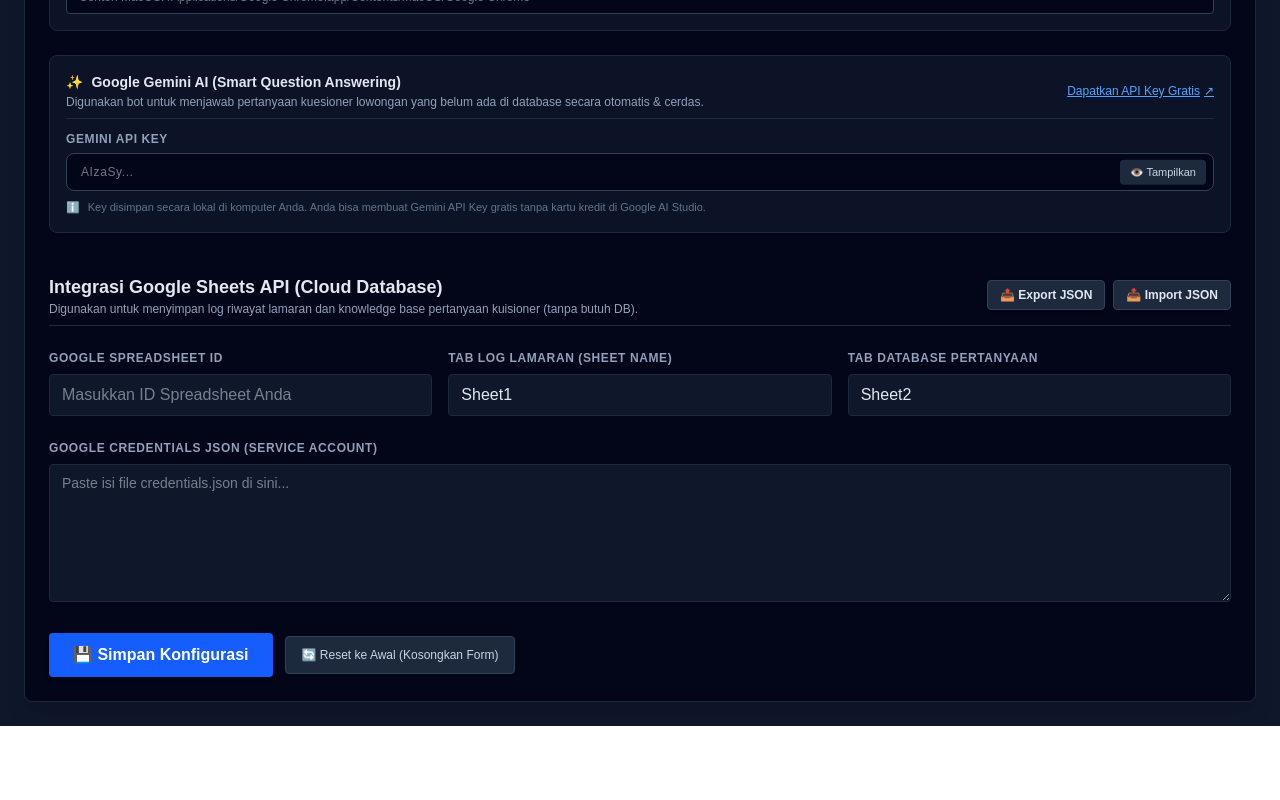
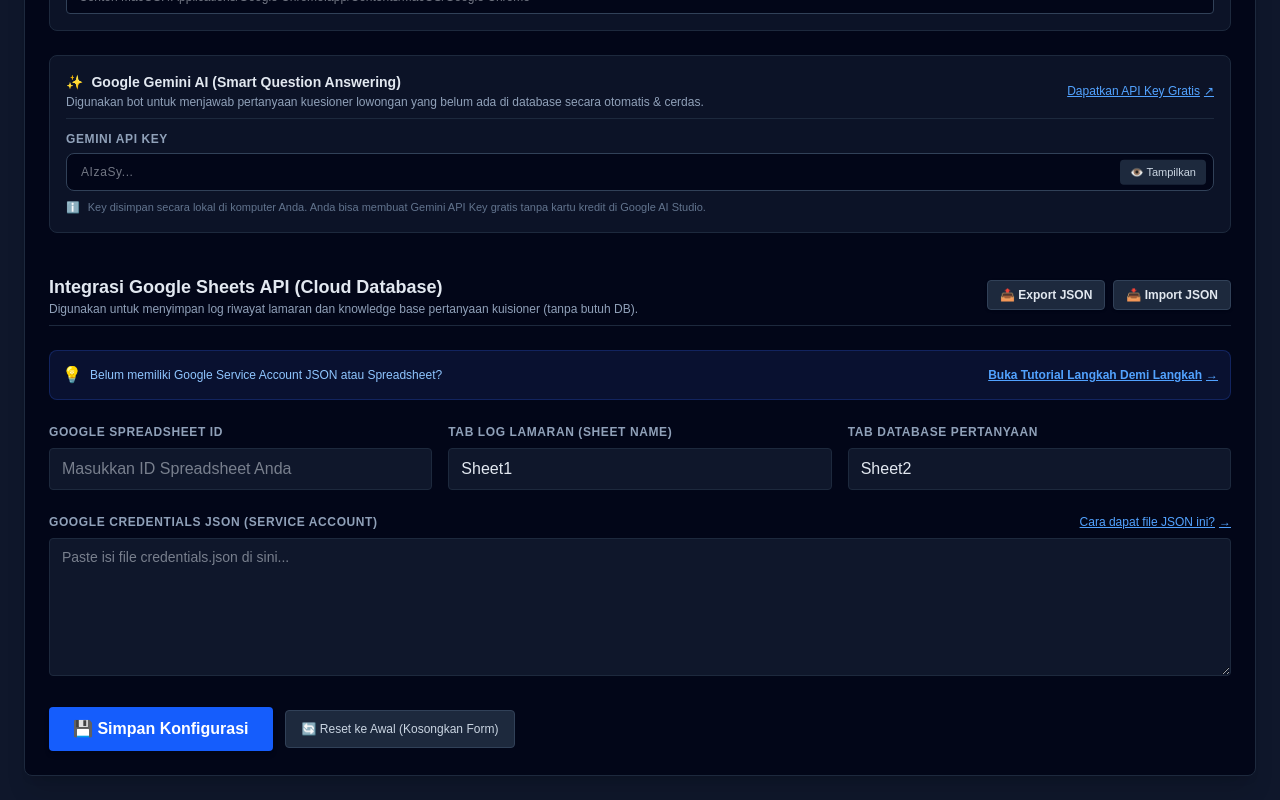
Before and after one commit to yogaiyog/cv-blaster, a Next.js app: page / in a window 1280 px wide. Shown: the part 822-1622 px from the top of the page. Before the commit the page ends 1548 px from the top, so only its background shows below. Built offline with nearby package versions, Linux system fonts and the light colour scheme.

Commit message:
feat: restore tutorial step-by-step links for Google Credentials and Sheets

```diff
--- a/src/app/page.tsx
+++ b/src/app/page.tsx
@@ -1162,6 +1162,21 @@
                 </div>
               </div>
 
+              <div className="p-3 bg-blue-950/40 border border-blue-900/50 rounded-lg flex items-center justify-between text-xs text-blue-300 flex-wrap gap-2">
+                <div className="flex items-center gap-2">
+                  <span className="text-base">💡</span>
+                  <span>Belum memiliki Google Service Account JSON atau Spreadsheet?</span>
+                </div>
+                <button
+                  type="button"
+                  onClick={() => { setIsSheetsTutorialOpen(true); setActiveTutorialStep(1); }}
+                  className="font-semibold text-blue-400 hover:text-blue-200 underline flex items-center gap-1"
+                >
+                  <span>Buka Tutorial Langkah Demi Langkah</span>
+                  <span>→</span>
+                </button>
+              </div>
+
               <div className="grid grid-cols-1 md:grid-cols-3 gap-4">
                 <div>
                   <label className="block text-xs font-semibold text-slate-400 uppercase tracking-wider mb-2">
@@ -1205,9 +1220,19 @@
               </div>
 
               <div>
-                <label className="block text-xs font-semibold text-slate-400 uppercase tracking-wider mb-2">
-                  Google Credentials JSON (Service Account)
-                </label>
+                <div className="flex justify-between items-center mb-2">
+                  <label className="block text-xs font-semibold text-slate-400 uppercase tracking-wider">
+                    Google Credentials JSON (Service Account)
+                  </label>
+                  <button
+                    type="button"
+                    onClick={() => { setIsSheetsTutorialOpen(true); setActiveTutorialStep(2); }}
+                    className="text-xs text-blue-400 hover:text-blue-200 underline flex items-center gap-1"
+                  >
+                    <span>Cara dapat file JSON ini?</span>
+                    <span>→</span>
+                  </button>
+                </div>
                 <textarea
                   rows={6}
                   required
```
